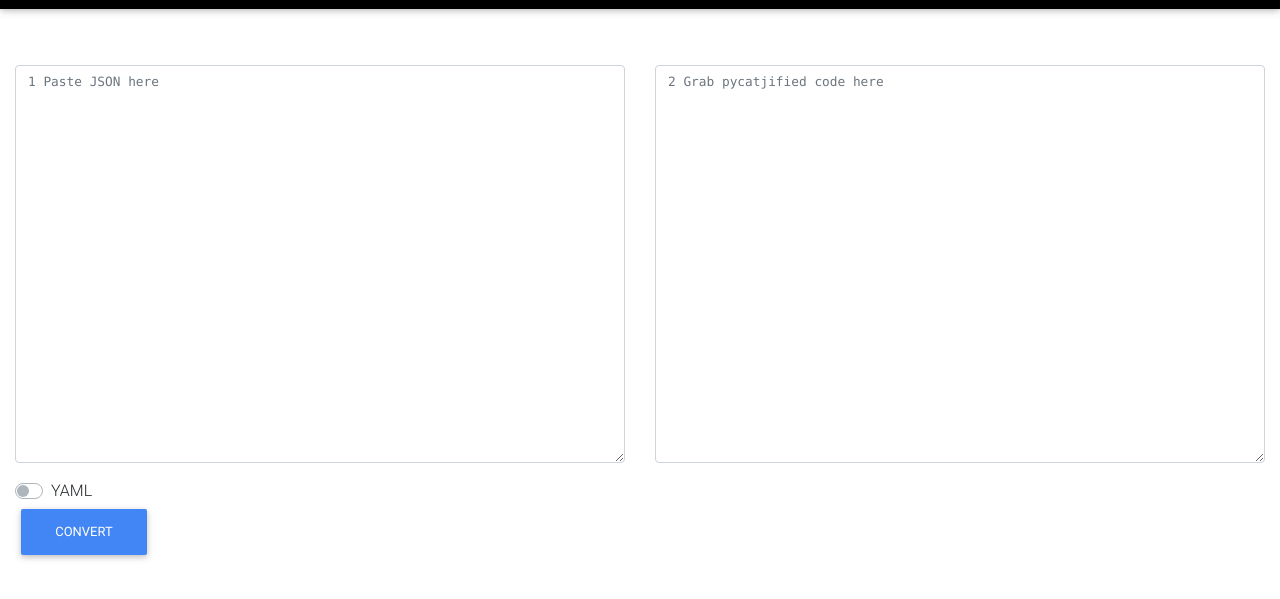
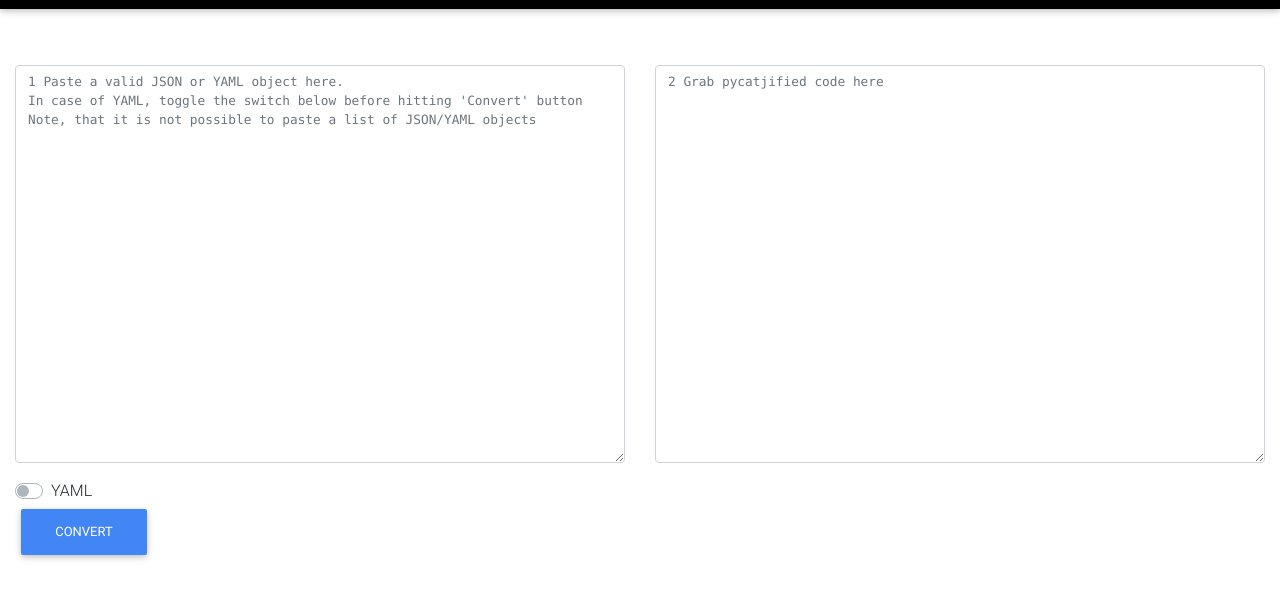
Before and after one commit to hellt/pycatj-web, a plain HTML site: page pycatj-web/index.html in a window 1280 px wide. Shown: the part 55-654 px from the top of the page. Drawn offline with Linux system fonts and the light colour scheme.

Commit message:
added hint about the lists of objects

```diff
--- a/pycatj-web/index.html
+++ b/pycatj-web/index.html
@@ -52,8 +52,9 @@
                 <div class="col">
                     <div class="form-group pink-border-focus">
                         <label for="exampleFormControlTextarea5"></label>
-                        <textarea class="form-control text-monospace" id="in_form" rows="20"
-                            placeholder="1 Paste JSON here" style="font-size: 0.8rem"></textarea>
+                        <textarea class="form-control text-monospace" id="in_form" rows="20" placeholder="1 Paste a valid JSON or YAML object here.
+In case of YAML, toggle the switch below before hitting 'Convert' button
+Note, that it is not possible to paste a list of JSON/YAML objects" style="font-size: 0.8rem"></textarea>
                     </div>
                 </div>
                 <div class="col">
```
